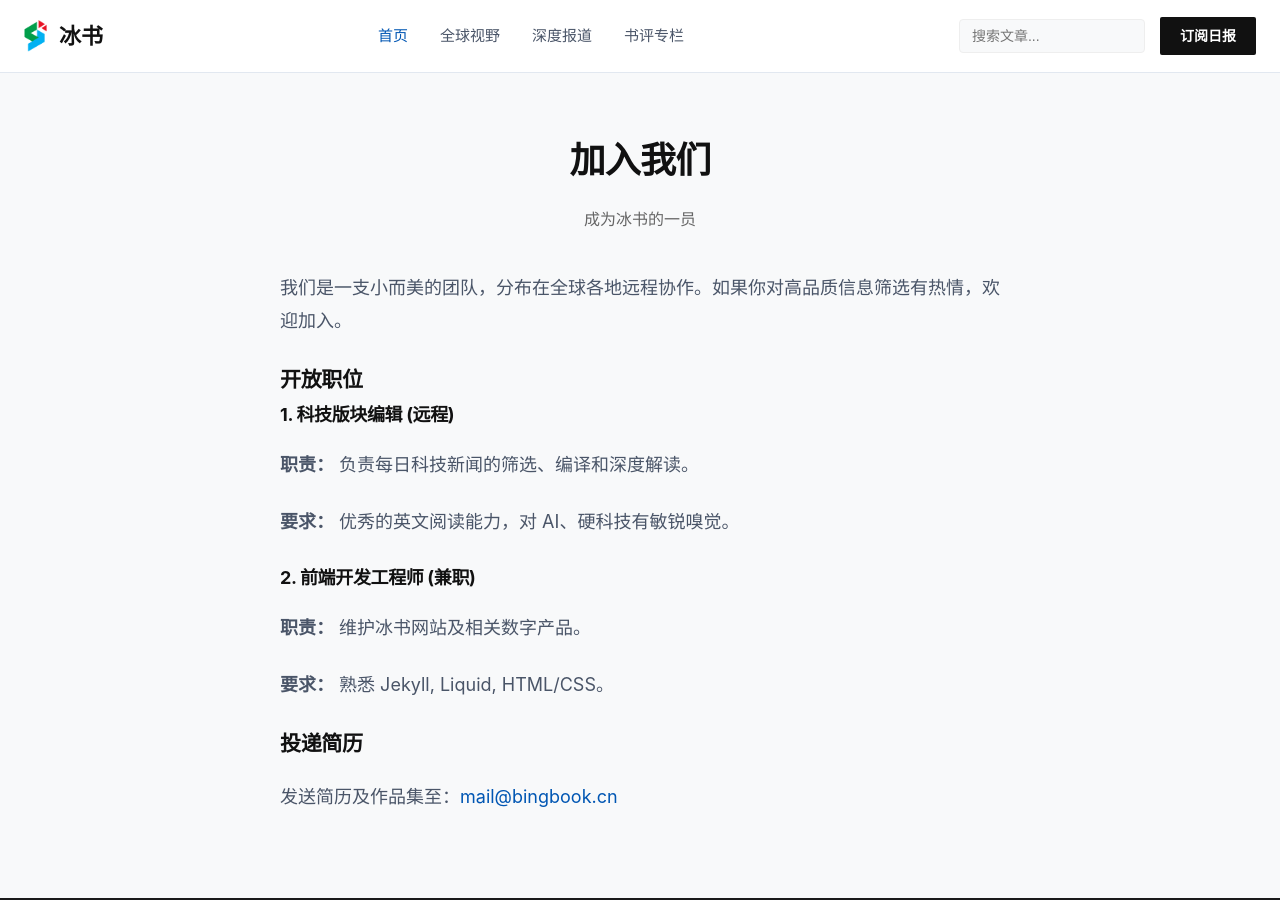
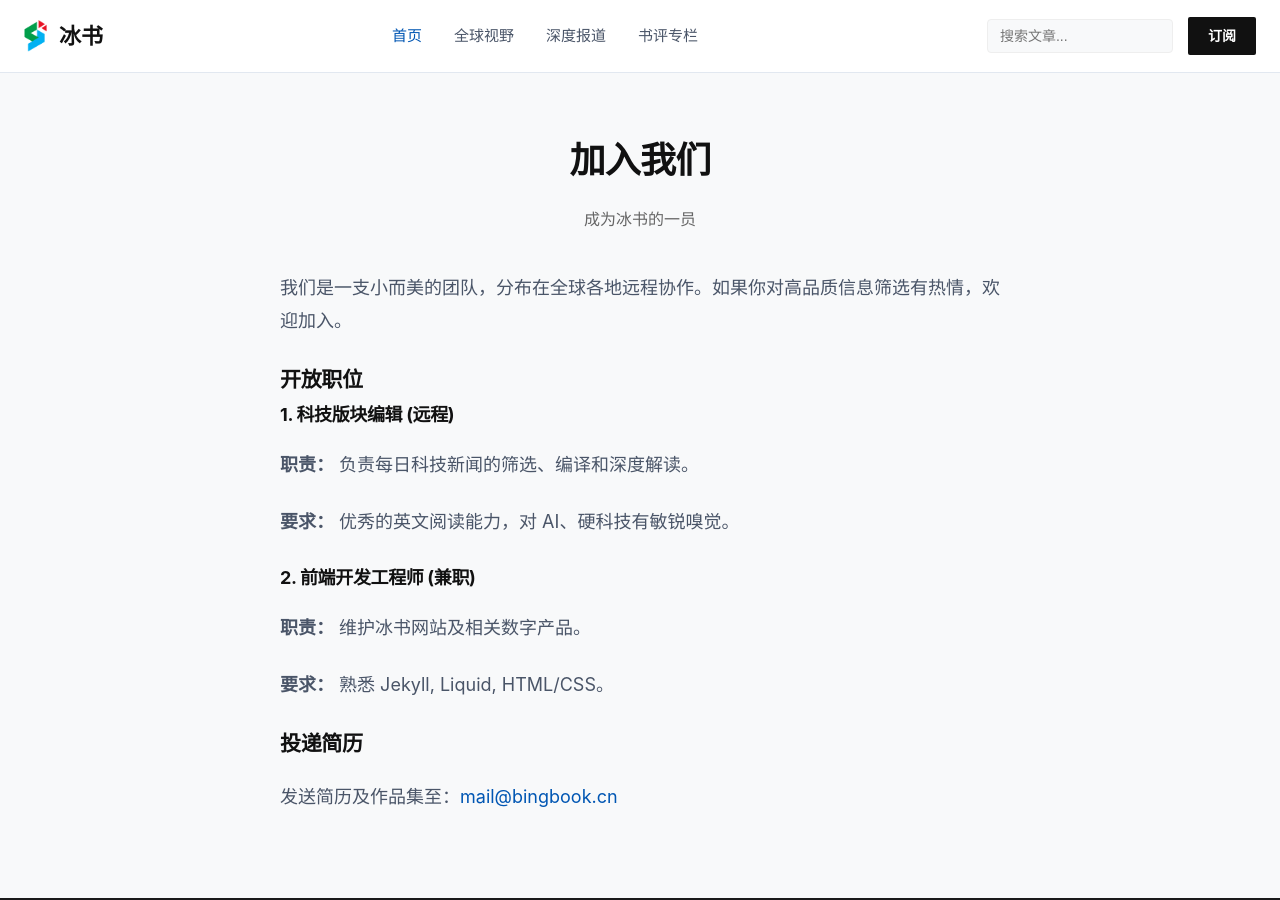
Before and after one commit to rzcne/github.io, a Jekyll site: the page built from careers.md, in a window 1280 px wide and 900 px high. Built offline with Jekyll 4.4.1, drawn with Linux system fonts in a browser that asks for light colours.

Commit message:
Update default.html

```diff
--- a/_layouts/default.html
+++ b/_layouts/default.html
@@ -147,7 +147,7 @@
                     <input type="text" id="search-input" class="search-input" placeholder="搜索文章...">
                     <div id="search-results"></div>
                 </div>
-                <a href="#subscribe-section" class="btn-subscribe">订阅日报</a>
+                <a href="#subscribe-section" class="btn-subscribe">订阅</a>
             </div>
         </div>
     </header>
@@ -196,9 +196,9 @@
 
                 <div style="display: flex; gap: 15px; align-items: flex-start;">
                     <!-- 引用二维码 -->
-                    <img src="{{ site.baseurl }}/img/qrcode.png" alt="公众号"
+                    <img src="{{ site.baseurl }}/img/qrcode.jpg" alt="公众号"
                          style="width: 80px; height: 80px; border-radius: 4px; background: #fff; padding: 4px;"
-                         onerror="this.src='https://api.qrserver.com/v1/create-qr-code/?size=150x150&data=BingBook'">
+                         onerror="this.src='/img/qrcode.jpg'">
                     <div style="flex: 1;">
                         <h5 style="color: #fff; margin: 0 0 5px 0; font-size: 14px;">关注官方公众号</h5>
                         <p style="margin: 0; font-size: 12px; color: #888; line-height: 1.5;">扫码获取每日深度推送与独家福利。</p>
```
